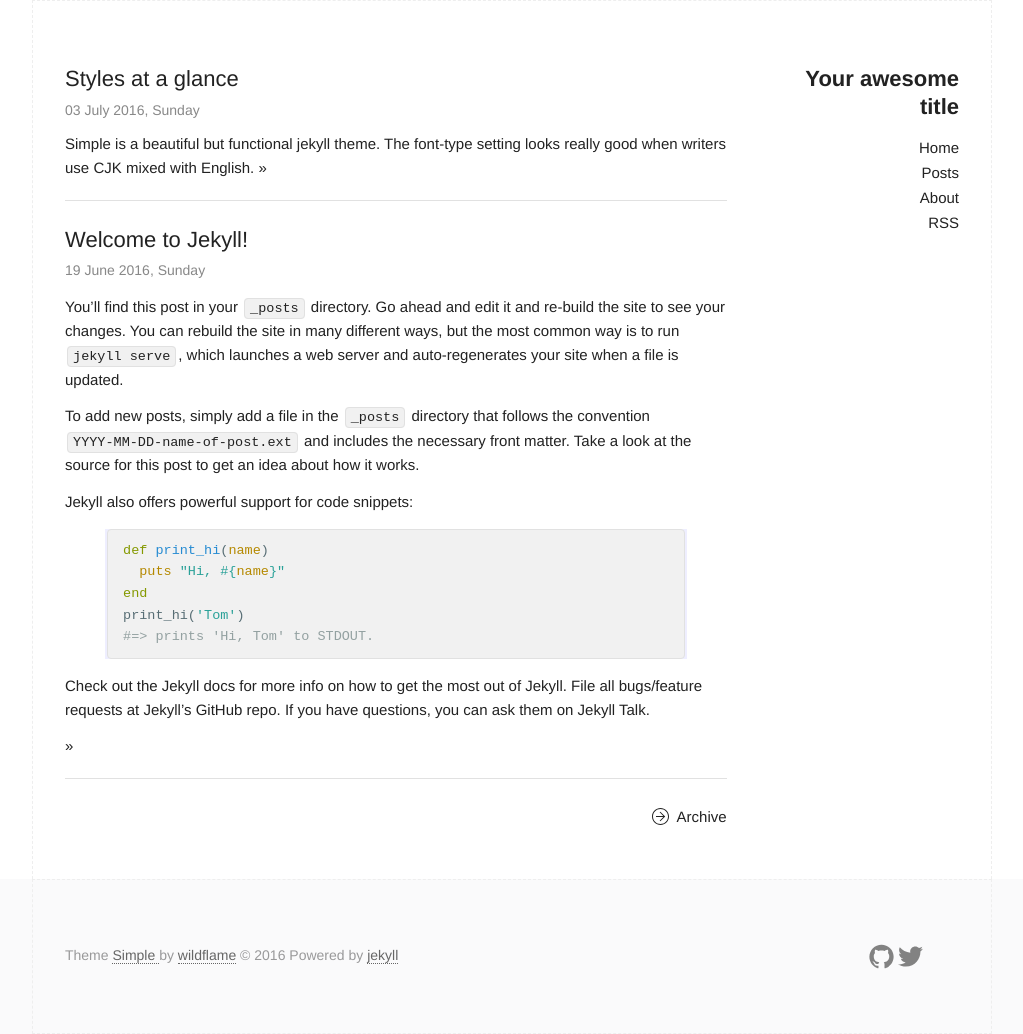
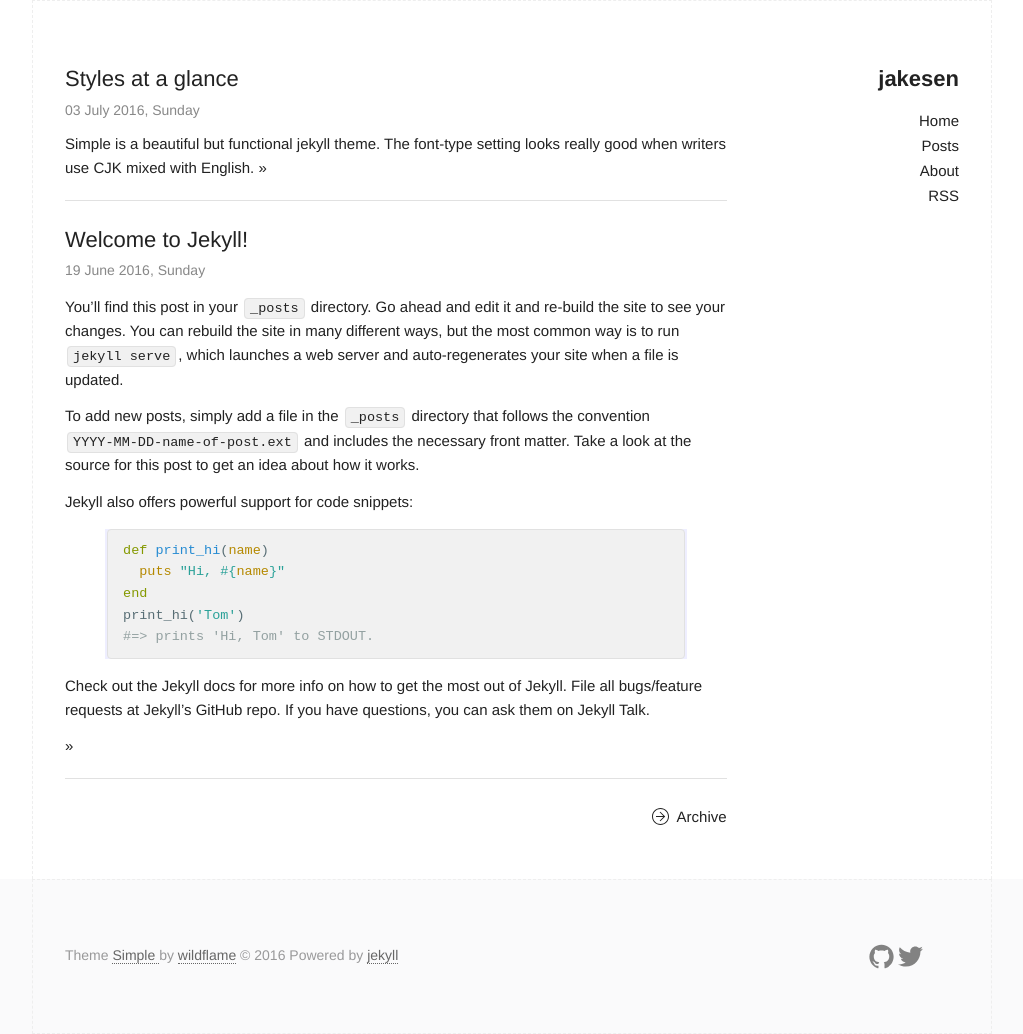
Before and after one commit to jakesen/jakesen.github.io, a Jekyll site: the page built from index.html, in a window 1280 px wide. Shown: the whole page, without its empty margins (128-1151 px from the left). Built offline with Jekyll 4.4.1, drawn with Linux system fonts in a browser that asks for light colours; some of the changed lines change nothing that is shown.

Commit message:
Jekyll config for jakesen

```diff
--- a/_config.yml
+++ b/_config.yml
@@ -6,16 +6,15 @@
 # 'jekyll serve'. If you change this file, please restart the server process.
 
 # Site settings
-title: Your awesome title
-email: your-email@domain.com
+title: jakesen
+email: jacob.senecal@gmail.com
 description: > # this means to ignore newlines until "baseurl:"
-  Write an awesome description for your new site here. You can edit this
-  line in _config.yml. It will appear in your document head meta (for
-  Google search results) and in your feed.xml site description.
-baseurl: "/jekyll-simple" # the subpath of your site, e.g. /blog
-url: "http://wildflame.me" # the base hostname & protocol for your site
-twitter_username: Taffyer
-github_username:  wild-flame
+  A chronicle of my adventures in the cloud, with helpful tips on web
+  development, devops, and life as a programmer.
+baseurl: "" # the subpath of your site, e.g. /blog
+url: "http://jakesen.github.io" # the base hostname & protocol for your site
+twitter_username: jakesen
+github_username:  jakesen
 
 # Build settings
 markdown: kramdown
@@ -25,7 +24,7 @@ kramdown:
 # Third-party services
 # just leave someone empty to disable it
 # google_analytics:
-disqus_shortname:
+disqus_shortname: jakesen
 
 # used this for post_excerpt at index_page
 excerpt_separator: <!--description-->
```
